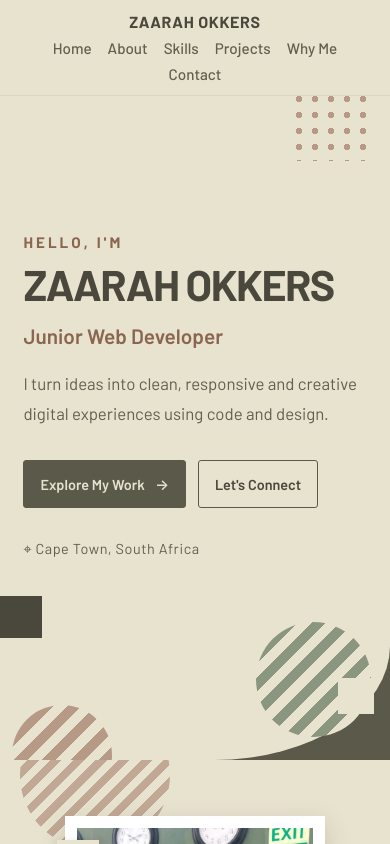
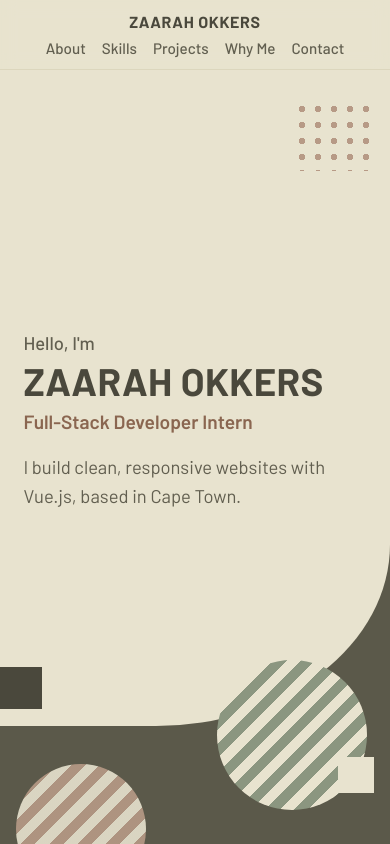
Before and after one commit to Zaarah-Okkers/Portfolio, a Vue app: page / in a window 390 px wide. Shown: the top 844 px of the page. Built offline with nearby package versions, Linux system fonts and the light colour scheme.

Commit message:
Refactor App.vue for content and style updates
Updated text content and styling for various sections, including the hero section, about section, and contact section. Adjusted layout and improved responsiveness.

```diff
--- a/src/App.vue
+++ b/src/App.vue
@@ -1,4 +1,3 @@
-
 <script setup>
 import { computed, ref } from 'vue'
 
@@ -173,7 +172,6 @@ const journey = [
   <header class="nav">
     <span class="logo">Zaarah Okkers</span>
     <nav>
-      <a href="#home">Home</a>
       <a href="#about">About</a>
       <a href="#skills">Skills</a>
       <a href="#projects">Projects</a>
@@ -183,8 +181,7 @@ const journey = [
   </header>
 
   <main>
-    <!-- HOME SECTION -->
-    <section id="home" class="hero">
+    <section class="hero">
       <span class="deco deco-dots" aria-hidden="true"></span>
       <span class="deco deco-stripes" aria-hidden="true"></span>
       <span class="deco deco-stripes-peach" aria-hidden="true"></span>
@@ -192,38 +189,15 @@ const journey = [
       <span class="deco deco-square-dark" aria-hidden="true"></span>
 
       <div class="hero-text">
-        <p class="intro">HELLO, I'M</p>
+        <p class="intro">Hello, I'm</p>
         <h1>Zaarah Okkers</h1>
-        <p class="role">Junior Web Developer</p>
+        <p class="role">Full-Stack Developer Intern</p>
         <p class="tagline">
-          I turn ideas into clean, responsive and creative digital
-          experiences using code and design.
+          I build clean, responsive websites with Vue.js, based in Cape Town.
         </p>
-
-        <div class="hero-actions">
-          <a href="#projects" class="hero-button">
-            Explore My Work <span aria-hidden="true">→</span>
-          </a>
-          <a href="#contact" class="hero-button hero-button-outline">
-            Let's Connect
-          </a>
-        </div>
-
-        <p class="hero-location">
-          <span aria-hidden="true">⌖</span> Cape Town, South Africa
-        </p>
-      </div>
-
-      <div class="hero-side-note" aria-hidden="true">
-        <span>DESIGN</span>
-        <span class="hero-side-line"></span>
-        <span>DEVELOP</span>
-        <span class="hero-side-line"></span>
-        <span>CREATE</span>
       </div>
     </section>
 
-    <!-- ABOUT SECTION -->
     <section id="about" class="about">
       <div class="about-content">
         <div class="about-media">
@@ -236,7 +210,6 @@ const journey = [
             />
             <span class="photo-bar" aria-hidden="true"></span>
           </div>
-
           <div class="about-social">
             <a
               href="https://www.linkedin.com/in/zaarah-okkers-3688b1377/"
@@ -260,21 +233,18 @@ const journey = [
 
         <div class="about-body">
           <h2 class="about-heading"><span>About</span> Me.</h2>
-
           <div class="about-text">
             <p>
-              I am a junior web developer based in Cape Town, with a strong
+              I am a full-stack intern developer based in Cape Town, with a strong
               interest in creativity and design. I began learning to code in
               2022 and have since built a solid foundation in web development.
             </p>
-
             <p>
               My interest in coding began with curiosity about how websites are
               built and how they function. Through my work with HTML, CSS and
               JavaScript, I have come to appreciate the possibilities of
               creating attractive and functional websites.
             </p>
-
             <p>
               Outside of coding, I enjoy reading, art and design. I believe that
               creativity is central to web development, and I aim to bring a
@@ -285,27 +255,18 @@ const journey = [
       </div>
     </section>
 
-    <!-- SKILLS SECTION -->
     <section id="skills" class="skills">
       <h2>Skills</h2>
-
       <div class="skill-grid">
-        <div
-          v-for="group in skillGroups"
-          :key="group.title"
-          class="skill-card"
-        >
+        <div v-for="group in skillGroups" :key="group.title" class="skill-card">
           <h3>{{ group.title }}</h3>
           <ul>
-            <li v-for="item in group.items" :key="item">
-              {{ item }}
-            </li>
+            <li v-for="item in group.items" :key="item">{{ item }}</li>
           </ul>
         </div>
       </div>
     </section>
 
-    <!-- PROJECTS SECTION -->
     <section id="projects" class="projects">
       <h2>Projects</h2>
 
@@ -331,13 +292,9 @@ const journey = [
         >
           <h3>{{ project.title }}</h3>
           <p>{{ project.description }}</p>
-
           <ul class="tech">
-            <li v-for="item in project.tech" :key="item">
-              {{ item }}
-            </li>
+            <li v-for="item in project.tech" :key="item">{{ item }}</li>
           </ul>
-
           <div v-if="project.link || project.github" class="project-links">
             <a
               v-if="project.link"
@@ -348,7 +305,6 @@ const journey = [
             >
               View project
             </a>
-
             <a
               v-if="project.github"
               class="project-link"
@@ -363,33 +319,22 @@ const journey = [
       </TransitionGroup>
     </section>
 
-    <!-- WHY WORK WITH ME SECTION -->
     <section id="why" class="why">
       <h2>Why Work With Me</h2>
-
       <p class="why-intro">
         A quick look at what I bring to a team, and how I got here.
       </p>
 
       <div class="strength-grid">
-        <div
-          v-for="item in strengths"
-          :key="item.title"
-          class="strength-card"
-        >
+        <div v-for="item in strengths" :key="item.title" class="strength-card">
           <h3>{{ item.title }}</h3>
           <p>{{ item.text }}</p>
         </div>
       </div>
 
       <h3 class="journey-heading">My Journey</h3>
-
       <ol class="journey">
-        <li
-          v-for="step in journey"
-          :key="step.title"
-          class="journey-item"
-        >
+        <li v-for="step in journey" :key="step.title" class="journey-item">
           <span class="journey-when">{{ step.when }}</span>
           <h4>{{ step.title }}</h4>
           <p>{{ step.text }}</p>
@@ -397,25 +342,15 @@ const journey = [
       </ol>
     </section>
 
-    <!-- CONTACT SECTION -->
     <section id="contact" class="contact">
       <h2>Contact</h2>
-      <p>I'm open to junior developer opportunities. Let's talk.</p>
-
+      <p>I'm open to junior full-stack developer opportunities. Let's talk.</p>
       <div class="actions">
-        <a class="button" href="mailto:zaarahokkers7@gmail.com">
-          Get in touch
-        </a>
-
-        <a
-          class="button button-outline"
-          href="/Zaarah-Okkers-CV.pdf"
-          download
-        >
+        <a class="button" href="mailto:zaarahokkers7@gmail.com">Get in touch</a>
+        <a class="button button-outline" href="/Zaarah-Okkers-CV.pdf" download>
           Download CV
         </a>
       </div>
-
       <div class="social">
         <a
           href="https://www.linkedin.com/in/zaarah-okkers-3688b1377/"
@@ -424,7 +359,6 @@ const journey = [
         >
           LinkedIn
         </a>
-
         <a
           href="https://github.com/Zaarah-Okkers"
           target="_blank"
@@ -562,159 +496,53 @@ section {
   background: var(--olive-dark);
 }
 
-/* ---------- Hero / Home ---------- */
+/* ---------- Hero ---------- */
 
 .hero {
   position: relative;
-  isolation: isolate;
   overflow: hidden;
   min-height: 100vh;
-  min-height: 100svh;
-  box-sizing: border-box;
   display: flex;
-  align-items: center;
+  flex-direction: column;
+  justify-content: center;
   background: var(--olive);
-  padding-top: 7rem;
-  padding-bottom: 4rem;
 }
 
 .hero::before {
   content: '';
   position: absolute;
-  inset: 0 auto 0 0;
-  width: 72%;
+  top: 0;
+  bottom: 0;
+  left: 0;
+  width: 68%;
   background: var(--cream);
-  border-radius: 0 55% 35% 0 / 0 45% 45% 0;
-  z-index: -1;
+  border-radius: 0 60% 30% 0 / 0 50% 40% 0;
 }
 
 .hero-text {
   position: relative;
-  z-index: 2;
-  width: 100%;
-  max-width: 650px;
-}
-
-.intro {
-  margin: 0 0 0.75rem;
-  color: var(--peach-dark);
-  font-size: 0.95rem;
-  font-weight: 700;
-  letter-spacing: 0.2em;
-}
-
-h1 {
-  margin: 0.5rem 0 1rem;
-  color: var(--olive-dark);
-  font-size: clamp(2.8rem, 7vw, 5.8rem);
-  font-weight: 700;
-  line-height: 1.02;
-  letter-spacing: -0.035em;
-  text-transform: uppercase;
-  overflow-wrap: anywhere;
-}
-
-.role {
-  margin: 0;
-  color: var(--peach-dark);
-  font-size: clamp(1.35rem, 3vw, 2rem);
-  font-weight: 600;
-}
-
-.tagline {
-  max-width: 460px;
-  margin: 1.25rem 0 0;
-  color: var(--text-soft);
-  font-size: 1.15rem;
-  line-height: 1.8;
-}
-
-.hero-actions {
-  display: flex;
-  flex-wrap: wrap;
-  gap: 1rem;
-  margin-top: 2rem;
-}
-
-.hero-button {
-  display: inline-flex;
-  align-items: center;
-  justify-content: center;
-  gap: 0.65rem;
-  min-height: 48px;
-  padding: 0.8rem 1.4rem;
-  box-sizing: border-box;
-  border: 1px solid var(--olive);
-  background: var(--olive);
-  color: var(--cream);
-  text-decoration: none;
-  font-weight: 600;
-  border-radius: 3px;
-  transition: transform 0.2s ease, background 0.2s ease, color 0.2s ease;
-}
-
-.hero-button:hover {
-  transform: translateY(-3px);
-  background: var(--olive-dark);
-}
-
-.hero-button-outline {
-  background: transparent;
-  color: var(--olive-dark);
-}
-
-.hero-button-outline:hover {
-  background: var(--olive);
-  color: var(--cream);
-}
-
-.hero-location {
-  margin: 2rem 0 0;
-  color: var(--text-soft);
-  font-size: 0.9rem;
-  letter-spacing: 0.04em;
-}
-
-.hero-side-note {
-  position: absolute;
-  z-index: 2;
-  right: 3%;
-  top: 50%;
-  transform: translateY(-50%);
-  display: flex;
-  flex-direction: column;
-  align-items: center;
-  gap: 1rem;
-  color: var(--cream);
-  font-size: 0.7rem;
-  font-weight: 600;
-  letter-spacing: 0.16em;
-  writing-mode: vertical-rl;
-}
-
-.hero-side-line {
-  width: 1px;
-  height: 35px;
-  background: var(--peach);
+  z-index: 1;
+  max-width: 560px;
 }
 
 .hero .deco-dots {
-  top: 15%;
+  top: 18%;
   right: 12%;
 }
 
 .hero .deco-stripes {
-  width: 240px;
-  height: 240px;
-  right: 10%;
+  width: 280px;
+  height: 280px;
+  right: 14%;
   bottom: 8%;
 }
 
 .hero .deco-stripes-peach {
-  width: 180px;
-  height: 180px;
-  left: 12%;
-  bottom: -100px;
+  width: 220px;
+  height: 220px;
+  left: 14%;
+  bottom: -90px;
+  opacity: 0.9;
 }
 
 .hero .deco-square {
@@ -729,6 +557,38 @@ h1 {
   height: 42px;
   left: 0;
   bottom: 16%;
+}
+
+.intro {
+  margin: 0;
+  color: var(--text-soft);
+  font-size: 1.15rem;
+  font-weight: 500;
+}
+
+h1 {
+  margin: 0.5rem 0;
+  font-size: clamp(2.4rem, 6vw, 4.5rem);
+  font-weight: 700;
+  line-height: 1.02;
+  letter-spacing: 0.01em;
+  text-transform: uppercase;
+  color: var(--olive-dark);
+}
+
+.role {
+  margin: 0;
+  color: var(--peach-dark);
+  font-size: 1.5rem;
+  font-weight: 600;
+}
+
+.tagline {
+  margin: 1.25rem 0 0;
+  max-width: 440px;
+  color: var(--text-soft);
+  font-size: 1.15rem;
+  line-height: 1.6;
 }
 
 /* ---------- Content sections ---------- */
@@ -1349,65 +1209,34 @@ footer p {
     padding-right: 6%;
   }
 
-  .hero {
-    min-height: 90svh;
-    padding-top: 9rem;
-    padding-bottom: 7rem;
-  }
-
   .hero::before {
     width: 100%;
-    border-radius: 0 0 45% 0 / 0 0 15% 0;
-  }
-
-  .hero-text {
-    max-width: 100%;
-  }
-
-  h1 {
-    font-size: clamp(2.5rem, 11vw, 4rem);
-  }
-
-  .role {
-    font-size: 1.3rem;
-  }
-
-  .tagline {
-    font-size: 1.05rem;
-  }
-
-  .hero-actions {
-    align-items: stretch;
-    gap: 0.75rem;
-  }
-
-  .hero-button {
-    padding: 0.75rem 1rem;
-    font-size: 0.9rem;
-  }
-
-  .hero-side-note {
-    display: none;
+    bottom: 14%;
+    border-radius: 0 0 60% 0 / 0 0 25% 0;
   }
 
   .hero .deco-stripes {
-    width: 115px;
-    height: 115px;
-    right: 5%;
-    bottom: 3%;
+    width: 150px;
+    height: 150px;
+    right: 6%;
+    bottom: 4%;
   }
 
   .hero .deco-stripes-peach {
-    width: 100px;
-    height: 100px;
-    left: 3%;
-    bottom: -45px;
+    width: 130px;
+    height: 130px;
+    left: 4%;
+    bottom: -50px;
   }
 
   .hero .deco-dots {
     top: 12%;
-    right: 5%;
+    right: 4%;
     width: 80px;
+  }
+
+  .role {
+    font-size: 1.2rem;
   }
 
   .about,
```
